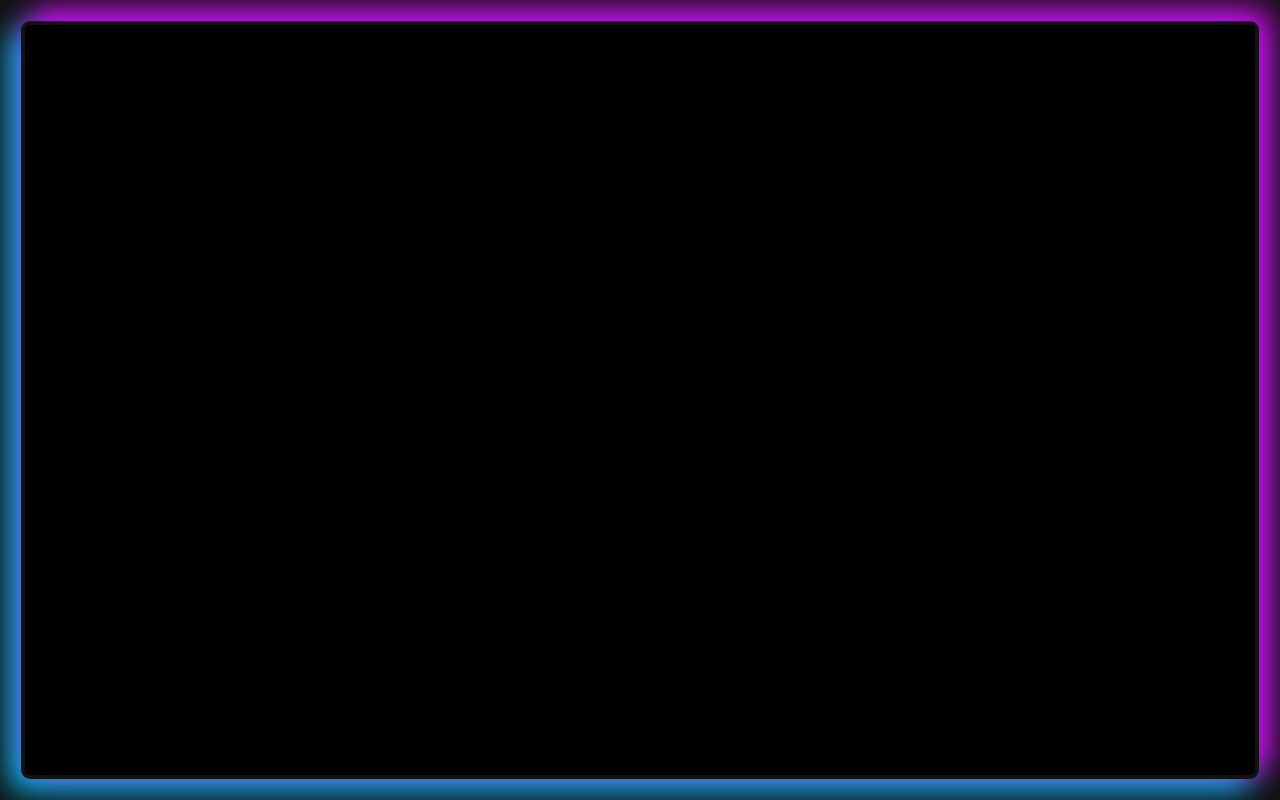
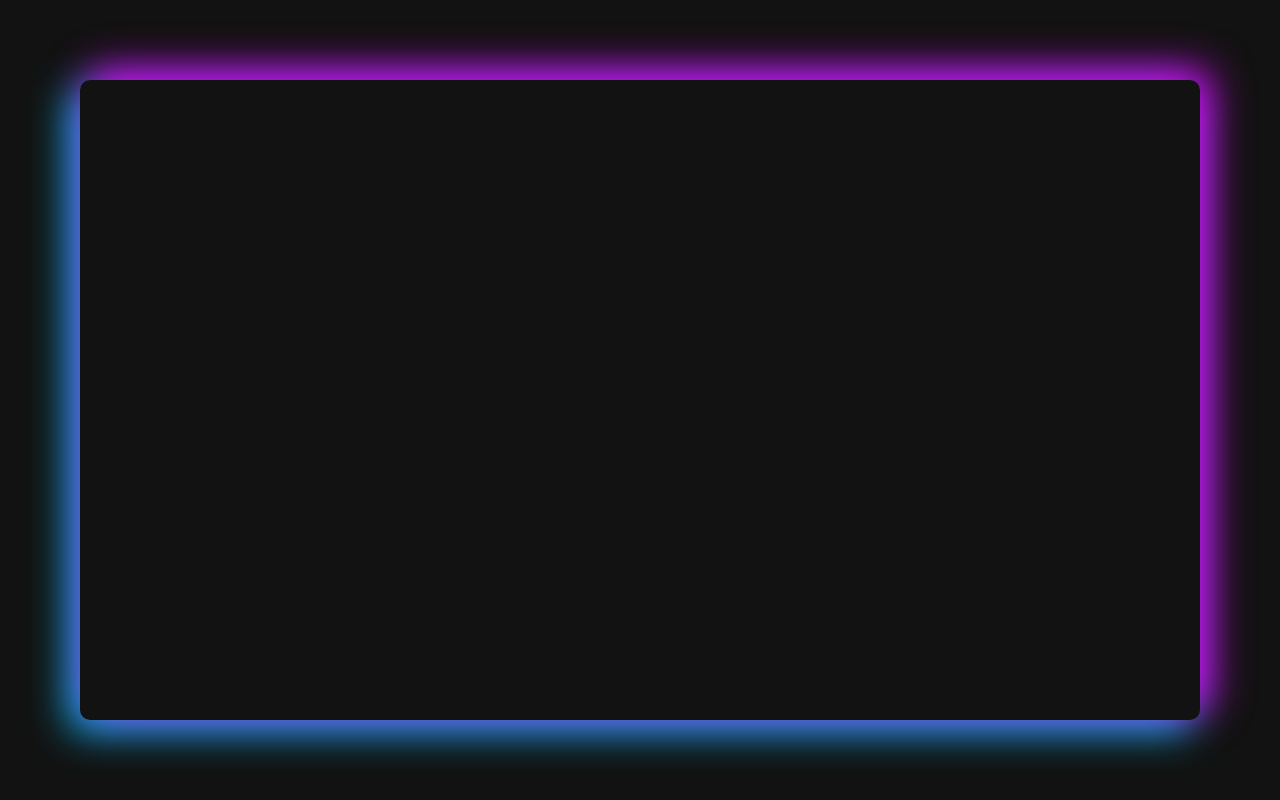
Before and after one commit to LucasJappert/online-notes, a Vue app: page /neon-border in a window 1280 px wide. Built offline with nearby package versions, Linux system fonts and the light colour scheme.

Commit message:
style improvements on neon border

```diff
--- a/src/views/NeonBorder.vue
+++ b/src/views/NeonBorder.vue
@@ -39,16 +39,15 @@ html {
     height: 100vh;
     width: 100vw;
     background-color: transparent;
-    padding: 20px;
+    padding: 80px;
 }
 .neon-border {
     position: relative;
     padding: 10px;
     border-radius: 10px;
-    box-shadow: 0 0 20px #00c8ff, 0 0 20px #df01f8;
+    box-shadow: 0 0 40px #00c8ff, 0 0 40px #df01f8;
     border: 5px solid transparent;
-    background: #000;
-    background-clip: padding-box;
+    background: transparent;
     box-sizing: border-box;
     animation: rotate-shadow 10s infinite linear;
     height: 100%;
@@ -57,28 +56,28 @@ html {
 
 @keyframes neon-glow {
     0% {
-        box-shadow: 0 0 10px #00c8ff88, 0 0 10px #df01f888;
+        box-shadow: 0 0 10px #00c8ff20, 0 0 10px #df01f820;
     }
     100% {
-        box-shadow: 0 0 20px #df01f8, 0 0 20px #00c8ffff;
+        box-shadow: 0 0 40px #df01f8, 0 0 40px #00c8ffff;
     }
 }
 
 @keyframes rotate-shadow {
     0% {
-        box-shadow: 0 0 20px #00c8ff, 0 0 20px #df01f8, -10px -10px 30px #00c8ff, 10px 10px 30px #df01f8;
+        box-shadow: 0 0 40px #00c8ff, 0 0 40px #df01f8, -10px -10px 40px #00c8ff, 10px 10px 40px #df01f8;
     }
     25% {
-        box-shadow: -10px 10px 30px #00c8ff, 10px -10px 30px #df01f8;
+        box-shadow: -10px 10px 40px #00c8ff, 10px -10px 40px #df01f8;
     }
     50% {
-        box-shadow: 10px 10px 30px #df01f8, -10px -10px 30px #00c8ff;
+        box-shadow: 10px 10px 40px #df01f8, -10px -10px 40px #00c8ff;
     }
     75% {
-        box-shadow: 10px -10px 30px #df01f8, -10px 10px 30px #00c8ff;
+        box-shadow: 10px -10px 40px #df01f8, -10px 10px 40px #00c8ff;
     }
     100% {
-        box-shadow: 0 0 20px #00c8ff, 0 0 20px #df01f8, -10px -10px 30px #00c8ff, 10px 10px 30px #df01f8;
+        box-shadow: 0 0 40px #00c8ff, 0 0 40px #df01f8, -10px -10px 40px #00c8ff, 10px 10px 40px #df01f8;
     }
 }
 </style>
```
